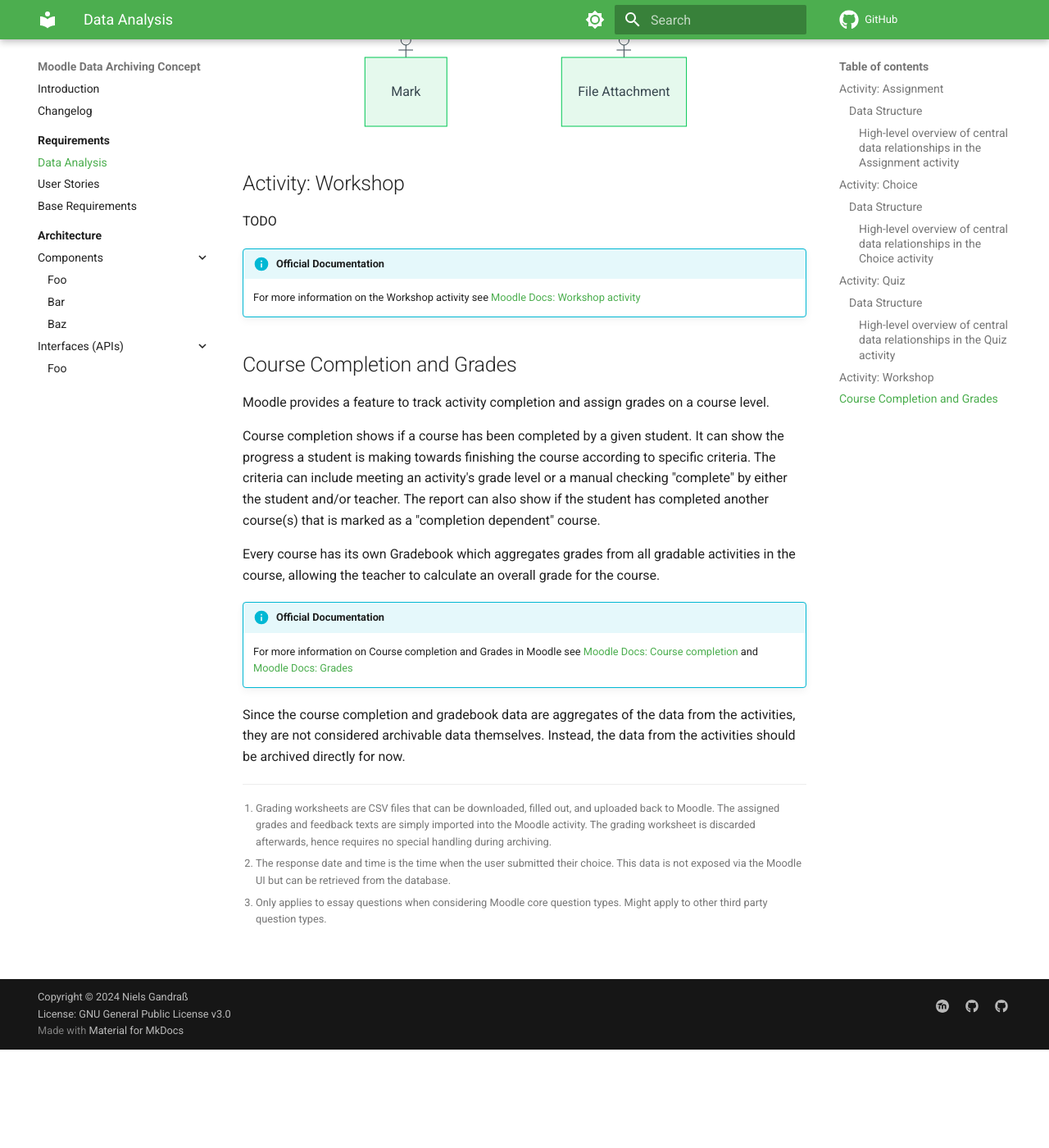
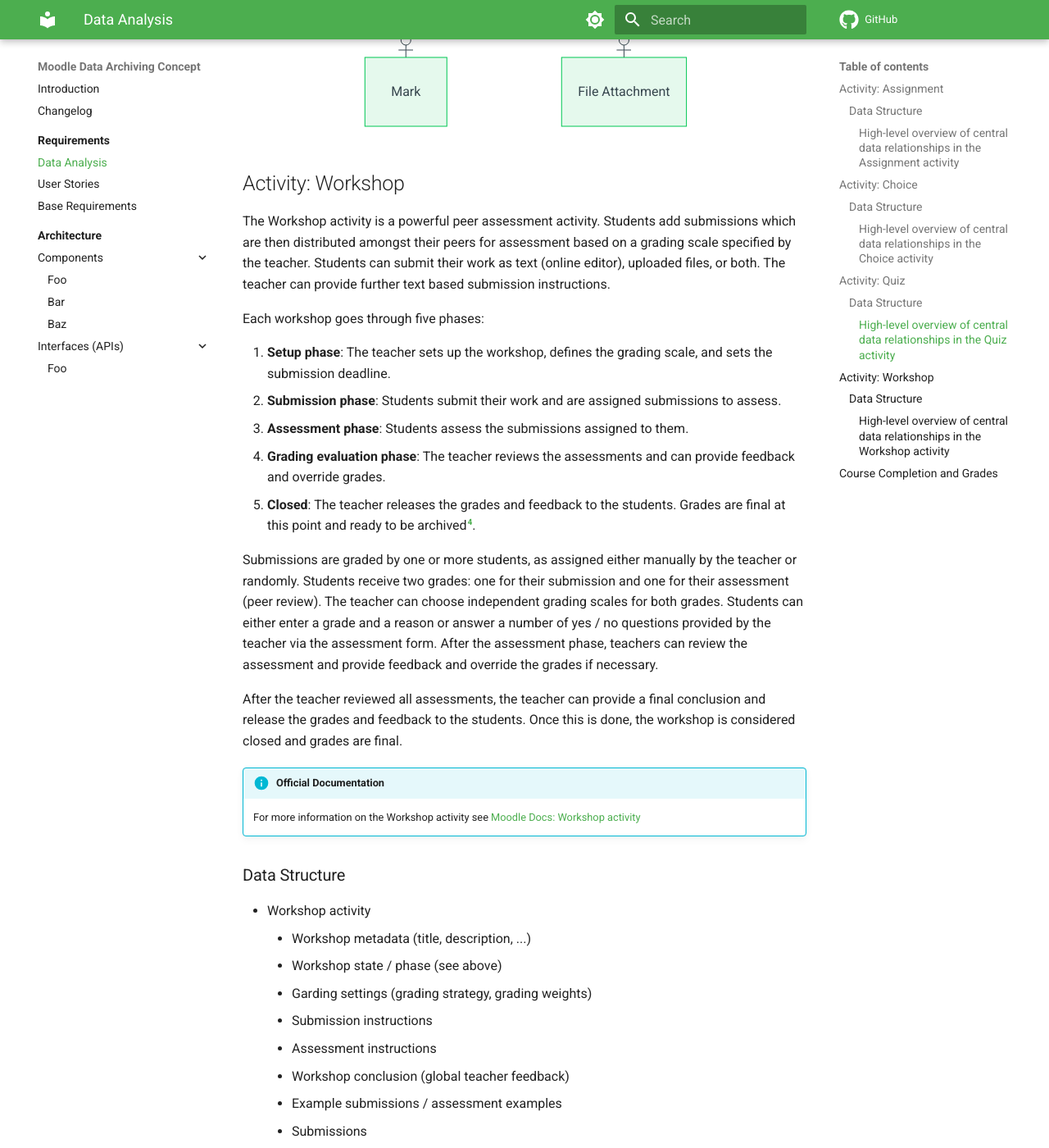
Before and after one commit to ngandrass/moodle-data-archiving-concept, an MkDocs documentation site: the page built from docs/requirements/data-analysis.md, in a window 1280 px wide and 1400 px high, scrolled down 5031 px. Shown: the whole window at 82% size. Built offline with MkDocs 1.6.1 and Material for MkDocs 9.7.7, drawn with Linux system fonts in a browser that asks for light colours; comment, search, counter and statistics services are not loaded; before the commit the page ends 6311 px from its top, so only the background shows below that; some of the changed text lies outside the part shown.

Commit message:
Data analysis results for workshop activity

````diff
--- a/docs/requirements/data-analysis.md
+++ b/docs/requirements/data-analysis.md
@@ -162,11 +162,119 @@ erDiagram
 
 ## Activity: Workshop
 
-TODO
+The Workshop activity is a powerful peer assessment activity. Students add submissions which are then distributed
+amongst their peers for assessment based on a grading scale specified by the teacher. Students can submit their work as
+text (online editor), uploaded files, or both. The teacher can provide further text based submission instructions.
+
+Each workshop goes through five phases:
+
+  1. **Setup phase**: The teacher sets up the workshop, defines the grading scale, and sets the submission deadline.
+  2. **Submission phase**: Students submit their work and are assigned submissions to assess.
+  3. **Assessment phase**: Students assess the submissions assigned to them.
+  4. **Grading evaluation phase**: The teacher reviews the assessments and can provide feedback and override grades.
+  5. **Closed**: The teacher releases the grades and feedback to the students. Grades are final at this point and ready
+     to be archived[^4].
+
+Submissions are graded by one or more students, as assigned either manually by the teacher or randomly. Students receive
+two grades: one for their submission and one for their assessment (peer review). The teacher can choose independent
+grading scales for both grades. Students can either enter a grade and a reason or answer a number of yes / no questions
+provided by the teacher via the assessment form. After the assessment phase, teachers can review the assessment and
+provide feedback and override the grades if necessary.
+
+After the teacher reviewed all assessments, the teacher can provide a final conclusion and release the grades and
+feedback to the students. Once this is done, the workshop is considered closed and grades are final.
 
 !!! info "Official Documentation"
     For more information on the Workshop activity see
     [Moodle Docs: Workshop activity](https://docs.moodle.org/en/Workshop_activity)
+
+[^4]: Only workshops in the "Closed" state are considered applicable for archiving. Workshops in other states should
+      never be archived, as submissions and grades may still be subject to changes.
+
+### Data Structure
+
+- Workshop activity
+    - Workshop metadata (title, description, ...)
+    - Workshop state / phase (see above)
+    - Garding settings (grading strategy, grading weights)
+    - Submission instructions
+    - Assessment instructions
+    - Workshop conclusion (global teacher feedback)
+    - Example submissions / assessment examples
+    - Submissions
+        - Submission metadata (user, submission time, ...)
+        - Submission status (not submitted, submitted)
+        - User metadata (id, name, email, matriculation number, ...)
+        - Text submissions
+        - File submissions
+        - Grade for submission
+        - Grade for assessment
+        - Final feedback
+    - Submissions allocation
+        - Submission metadata
+        - Reviewer user(s) metadata
+    - Submission assessment
+        - Submission metadata
+        - Reviewer user metadata
+        - Assessment aspects
+            - Aspect grade
+            - Aspect comment
+        - Overall grade
+        - Overall feedback
+
+
+##### High-level overview of central data relationships in the Workshop activity
+
+```mermaid
+erDiagram
+    Workshop ||--o{ Submission : has
+    Workshop ||--o| "Example Assessment" : has
+    Workshop ||--o{ "Submission Allocation" : has
+    Workshop ||--o{ "Submission Assessment" : has
+
+    Submission |o--|| User : submitted
+    Submission ||--o{ "File Attachment" : has
+
+    "Submission Allocation" }|--|{ User : "is reviewer"
+    "Submission Allocation" ||--|| Submission : "assigned to"
+
+    "Submission Assessment" }o--|| "Submission Allocation" : "based on"
+    "Submission Assessment" ||--o| "Assessment Aspect" : has
+
+    "Example Assessment" ||--o| "Submission Assessment" : references
+
+    Workshop {
+        mixed metadata
+        enum state
+        mixed grading_settings
+        string submission_instructions
+        string assessment_instructions
+        string conclusion
+    }
+
+    Submission {
+        mixed metadata
+        enum status
+        string text_submission
+        float submission_grade
+        float assessment_grade
+        string final_feedback
+    }
+
+    "Submission Assessment" {
+        int overall_grade
+        string overall_feedback
+    }
+
+    "Assessment Aspect" {
+        int grade
+        string comment
+    }
+
+    User {
+        mixed metadata
+    }
+```
 
 
 ## Course Completion and Grades
````
